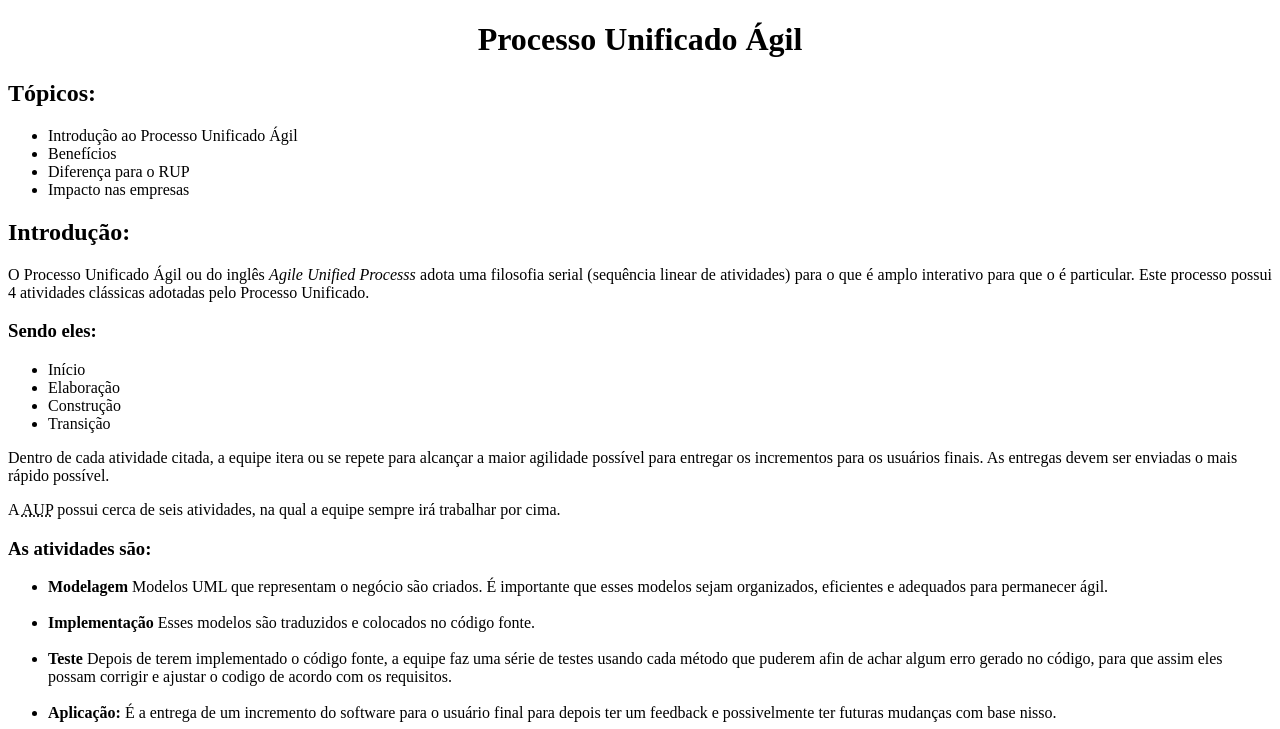
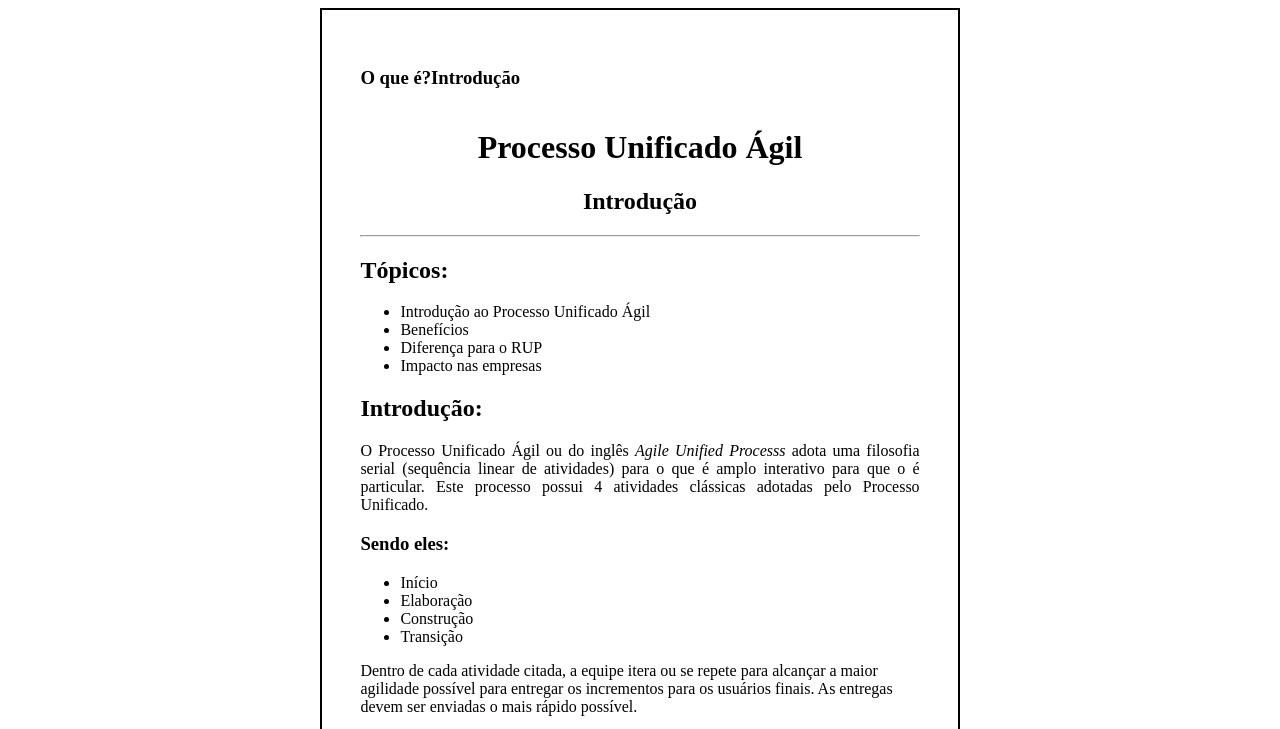
Before and after one commit to ActionBY/Processo-Unificado-Trabalho-, a plain HTML site: page estrutura/index.html in a window 1280 px wide. Shown: the top 729 px of the page. Drawn offline with Linux system fonts and the light colour scheme.

Commit message:
Inde.html modificado com css

```diff
--- /dev/null
+++ b/css/style.css
@@ -0,0 +1,10 @@
+body {
+    padding: 3%;
+    border: 2px solid black;
+    margin-left: 25%;
+    margin-right: 25%;
+}
+
+.navegacao-container {
+    display: flex;
+}
--- a/estrutura/index.html
+++ b/estrutura/index.html
@@ -5,10 +5,19 @@
     <meta charset="UTF-8">
     <meta name="viewport" content="width=width-device, initial-scale=1.0">
     <title>Processo Unificado Ágil</title>
+    <link rel="stylesheet" href="/css/style.css">
 </head>
 
 <body>
+    <nav class="navegacao-container">
+        <h3>O que é?</h3>
+        <h3>Introdução</h3>
+        <h3></h3>
+    </nav>
+    <main>
         <h1 style="text-align: center">Processo Unificado Ágil</h1>
+        <h2 style="text-align: center;">Introdução</h2>
+        <hr>
 
         <h2>Tópicos:</h2>
         <ul>
@@ -21,7 +30,8 @@
         <h2>Introdução:</h2>
         <p style="text-align: justify;" style="text-align: center;">
             O Processo Unificado Ágil ou do inglês <i>Agile Unified Processs</i> adota uma filosofia serial (sequência
-        linear de atividades) para o que é amplo interativo para que o é particular. Este processo possui 4 atividades
+            linear de atividades) para o que é amplo interativo para que o é particular. Este processo possui 4
+            atividades
             clássicas adotadas pelo Processo Unificado.
         </p>
 
@@ -45,25 +55,30 @@
         <h3>As atividades são:</h3>
 
         <ul>
-        <li><strong>Modelagem</strong> Modelos UML que representam o negócio são criados. É importante que esses modelos
+            <li><strong>Modelagem</strong> Modelos UML que representam o negócio são criados. É importante que esses
+                modelos
                 sejam organizados, eficientes e adequados para permanecer ágil.</li><br>
 
             <li><strong>Implementação</strong> Esses modelos são traduzidos e colocados no código fonte.</li><br>
 
-        <li><strong>Teste</strong> Depois de terem implementado o código fonte, a equipe faz uma série de testes usando
+            <li><strong>Teste</strong> Depois de terem implementado o código fonte, a equipe faz uma série de testes
+                usando
                 cada método que puderem afin de achar algum erro gerado no código, para que assim eles possam corrigir e
                 ajustar o codigo de acordo com os requisitos.</li><br>
 
-        <li><strong>Aplicação:</strong> É a entrega de um incremento do software para o usuário final para depois ter um
+            <li><strong>Aplicação:</strong> É a entrega de um incremento do software para o usuário final para depois
+                ter um
                 feedback e possivelmente ter futuras mudanças com base nisso.</li> <br>
 
             <li><strong>Gerenciamento de Configuração e Gerenciamento de projeto:</strong> É o controle do que está
                 acontecendo na produção do software, tendo como base o gerenciamento de alterções e possíveis riscos que
-            podem ser gerados no código, assim como o controle de qualquer artefato persistente que são produzidos pela
+                podem ser gerados no código, assim como o controle de qualquer artefato persistente que são produzidos
+                pela
                 equipe.</li><br>
 
             <li><strong>Gerenciamento de Ambiente:</strong> Vai coordenar toda a infraestrutura do ambiente, como por
-            exemplo o hardware dos pcs, ferramentas que podem ser utilizadas e outras tecnologias de suporte disponível
+                exemplo o hardware dos pcs, ferramentas que podem ser utilizadas e outras tecnologias de suporte
+                disponível
                 para a equipe responsável.</li>
         </ul>
 
@@ -72,5 +87,7 @@
         <h1></h1>
 
         <p align="center" style="font-size: larger;">Em breve teremos mais conteúdo nesse site. Seja paciente!!</p>
+    </main>
 </body>
+
 </html>
```
Lines whose indentation alone changed are shown as unchanged.
